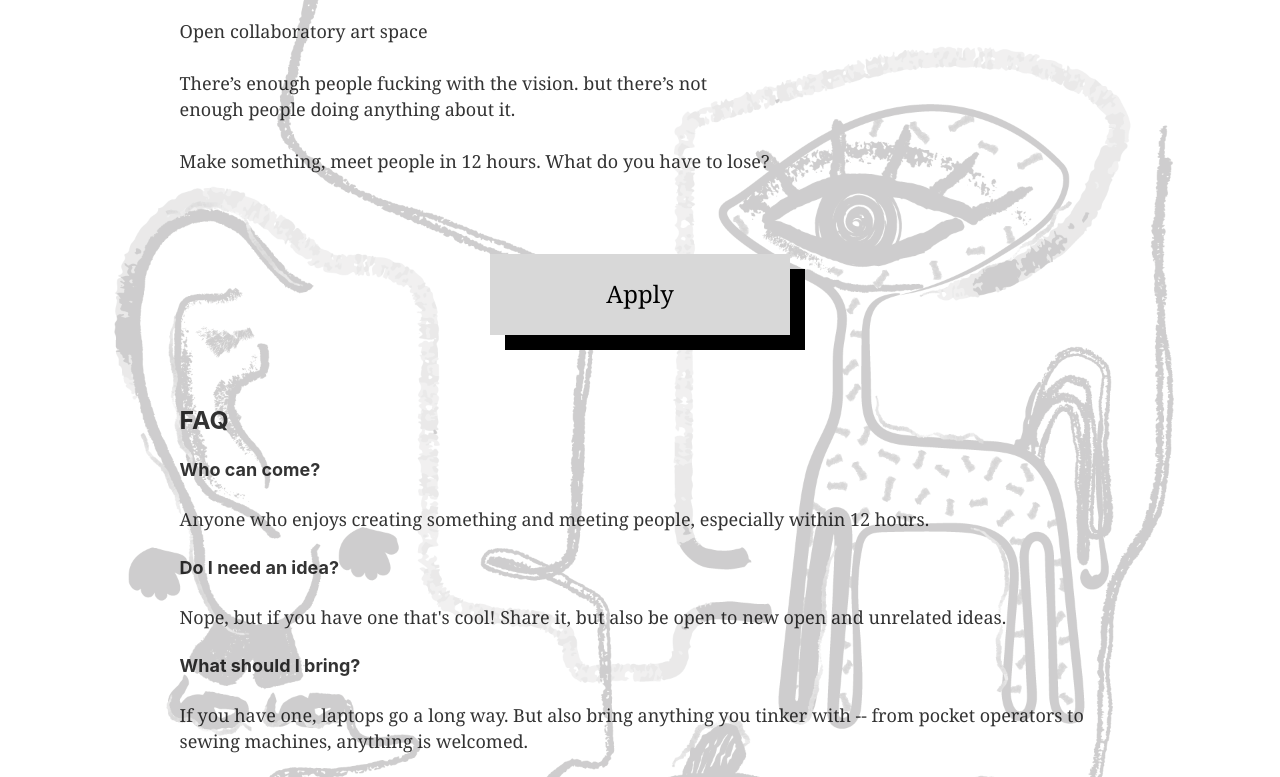
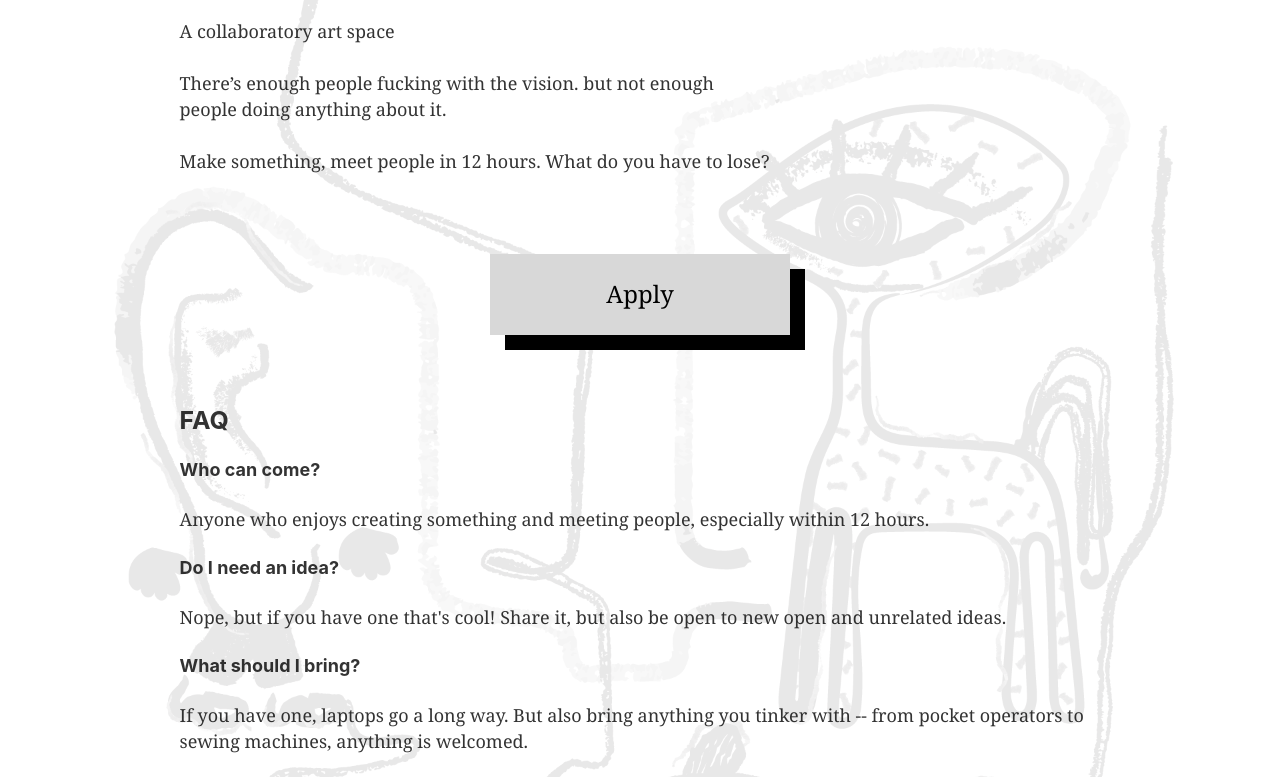
Before and after one commit to hunnitgz-Aziz/jammathon, a Gatsby site: page / in a window 1280 px wide. Shown: the part 132-909 px from the top of the page. Built offline with nearby package versions, Linux system fonts and the light colour scheme; Gatsby itself is replaced by a stand-in of ours.

Commit message:
changed opacity and changed some wording

```diff
--- a/src/components/About.js
+++ b/src/components/About.js
@@ -5,9 +5,9 @@ class About extends React.Component {
   render() {
     return (
       <HeroContainer>
-        <LeadText>Open collaboratory art space</LeadText>
+        <LeadText>A collaboratory art space</LeadText>
         <SubText>
-          There’s enough people fucking with the vision. but there’s not enough
+          There’s enough people fucking with the vision. but not enough
           people doing anything about it.
         </SubText>
         <ActionText>
--- a/src/components/styles.css
+++ b/src/components/styles.css
@@ -37,7 +37,7 @@
   z-index: 0;
   height: 100%;
   width: 100%;
-  opacity: 0.22;
+  opacity: 0.1;
   transition: all ease-in-out 0.2s;
 }
 
```
